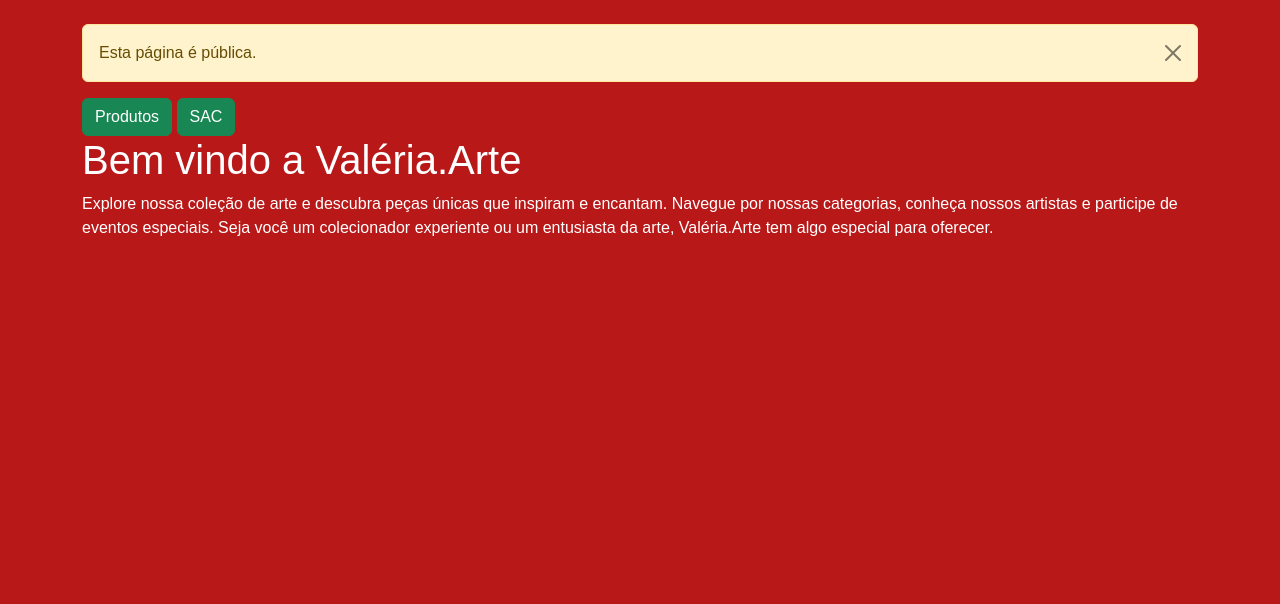
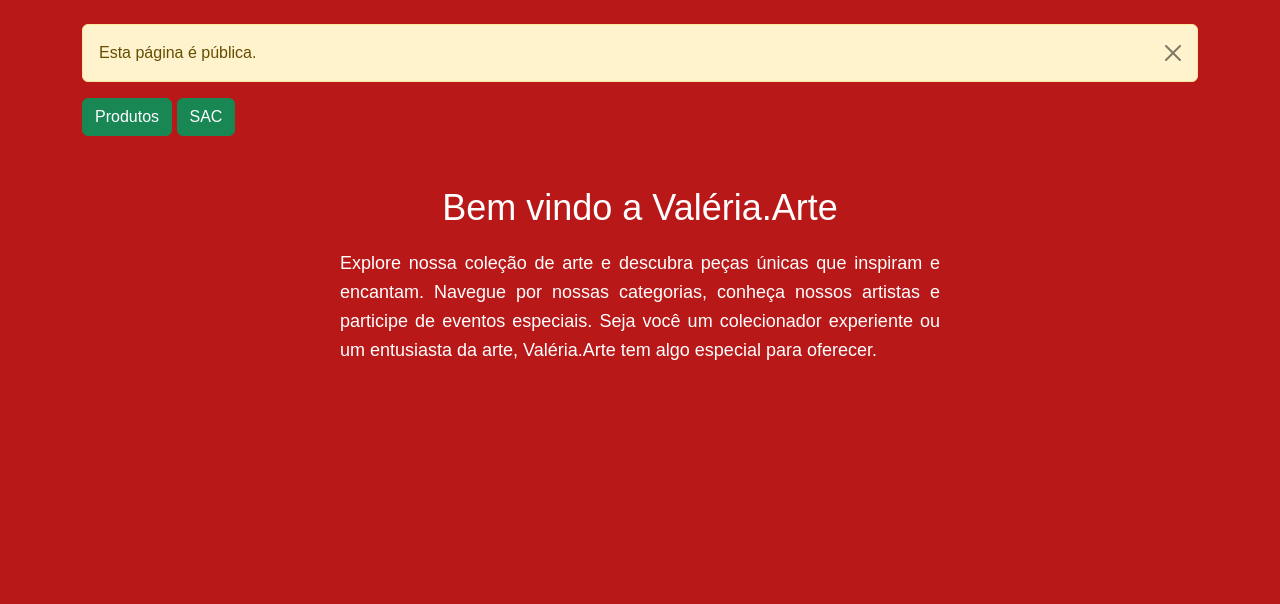
Before and after one commit to reicd/valeria_arte, a Django app: page /index/ in a window 1280 px wide. Shown: the part 73-677 px from the top of the page. Run offline with Django 5.2, Linux system fonts and the light colour scheme.

Commit message:
atualizei  o index
atualização do index.

```diff
--- a/sac/views.py
+++ b/sac/views.py
@@ -1,5 +1,5 @@
 from django.forms import BaseModelForm
-from django.shortcuts import render, redirect
+from django.shortcuts import render, redirect, get_object_or_404
 from django.contrib.auth.decorators import login_required
 from django.contrib import messages
 from django.views.generic.edit import CreateView, UpdateView
@@ -47,3 +47,29 @@ def question_create(request):
             return redirect("index")
 
     return render(request, 'sac/question_form.html', context)
+
+class QuestionUpdateView(LoginRequiredMixin, UpdateView):
+    model = Question
+    template_name = 'sac/question_form.html'
+    fields = ('question_text', 'pub_date')
+    success_url = reverse_lazy('index')
+    sucess_message ='Pergunta atualizada com sucesso.'
+
+    def form_valid(self, form):
+        messages.success(self.request, self.sucess_message)
+        return super(QuestionUpdateView, self).form_valid(form)
+
+@login_required
+def question_update(request, pk):
+    context = {}
+    question = get_object_or_404(Question, pk=pk)
+    form = QuestionForm(request.POST or None, request.FILES or None, instance=question)
+    context['form'] = form
+
+    if request.method == "POST":
+        if form.is_valid():
+            form.save()
+            messages.success(request= 'Pergunta atualizada com sucesso')
+            return redirect("index")
+
+    return render(request, 'sac/question_form.html', context)
--- a/static/css/styles.css
+++ b/static/css/styles.css
@@ -8,6 +8,18 @@ body{
     background-color: #b81818;
     color: #ffffff;
 }
+h1.titulo {
+    text-align: center;
+    margin-top: 50px;
+    font-size: 36px;
+}
+p.paragrafo {
+    text-align: justify;
+    margin: 20px auto;
+    max-width: 600px;
+    font-size: 18px;
+    line-height: 1.6;
+}
 footer {
     background-color: #333333;
     color: #ffffff;
--- a/templates/index.html
+++ b/templates/index.html
@@ -3,8 +3,8 @@
 {% block content %}
 <a href="{% url 'products-index' %}" class="btn btn-success font-weight-bold">Produtos</a>
 <a href="{% url 'sac_add' %}" class="btn btn-success font-weight-bold">SAC</a>
-<h1>Bem vindo a Valéria.Arte</h1>
-<p>Explore nossa coleção de arte e descubra peças únicas que inspiram e encantam. Navegue por nossas categorias, conheça nossos artistas e participe de eventos especiais. Seja você um colecionador experiente ou um entusiasta da arte, Valéria.Arte tem algo especial para oferecer.</p>
+<h1 class="titulo">Bem vindo a Valéria.Arte</h1>
+<p class="paragrafo">Explore nossa coleção de arte e descubra peças únicas que inspiram e encantam. Navegue por nossas categorias, conheça nossos artistas e participe de eventos especiais. Seja você um colecionador experiente ou um entusiasta da arte, Valéria.Arte tem algo especial para oferecer.</p>
 
 {% endblock %}
 
```
Also changed, not shown: db.sqlite3.
